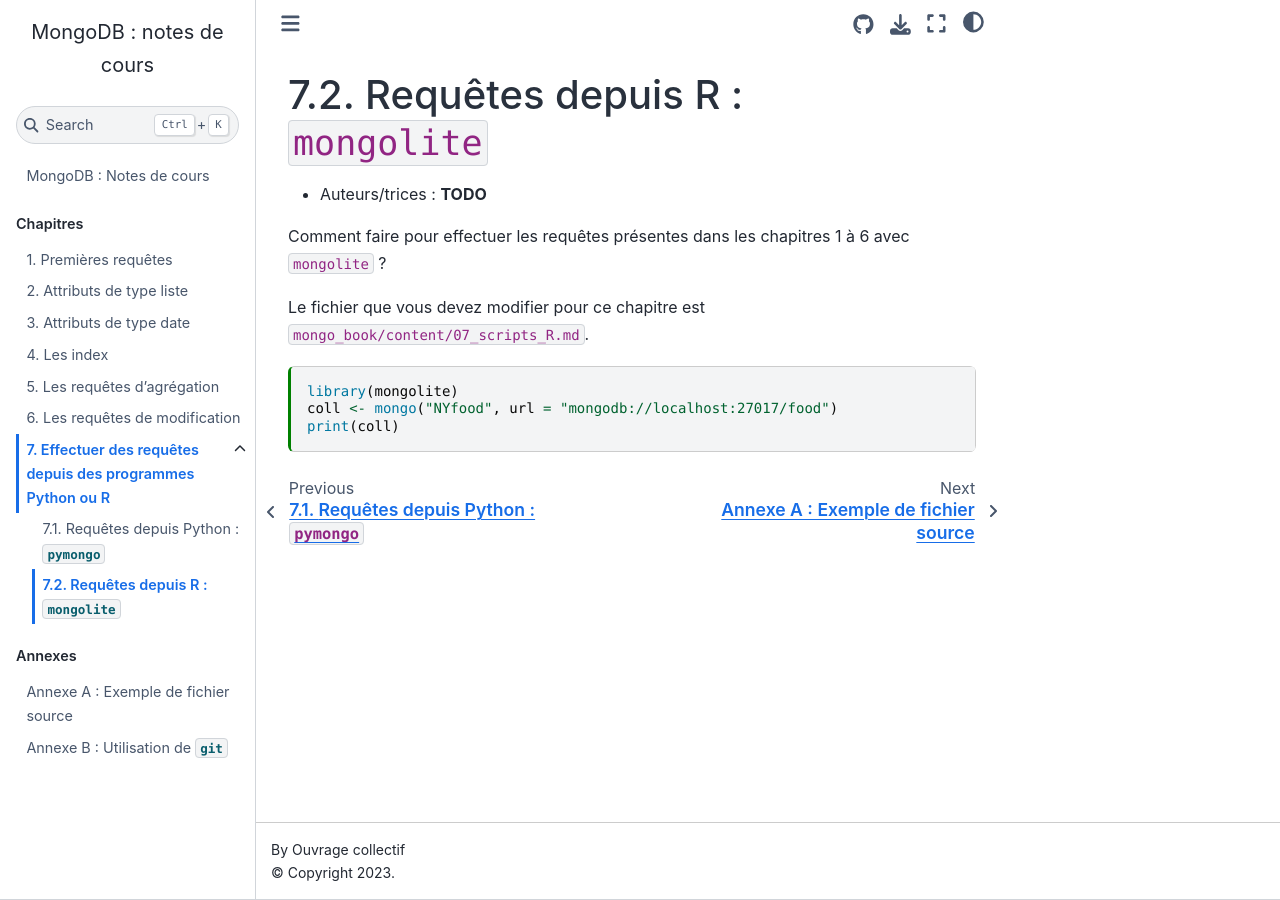
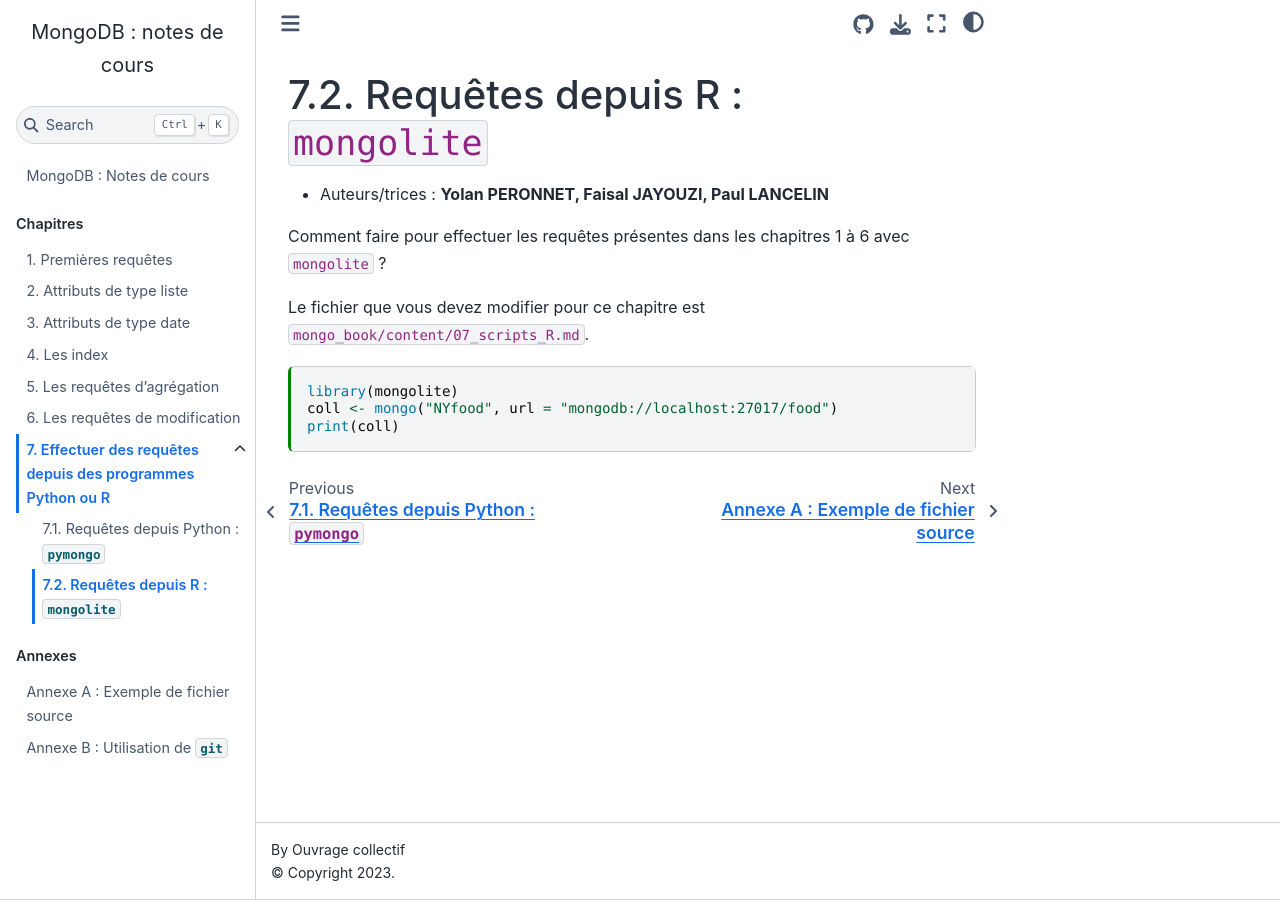
Before and after one commit to rtavenar/mongo_book, a Jupyter Book: the page built from content/07_scripts_R.md, in a window 1280 px wide. Built offline with Jupyter Book 1.0.4 settings and Sphinx 7.4.7 and the Sphinx Book theme 1.1.4, drawn with Linux system fonts in a browser that asks for light colours.

Commit message:
Update 07_scripts_R.md

```diff
--- a/content/07_scripts_R.md
+++ b/content/07_scripts_R.md
@@ -16,7 +16,7 @@ kernelspec:
 (sec:mongolite)=
 # Requêtes depuis R : `mongolite`
 
-* Auteurs/trices : **TODO**
+* Auteurs/trices : **Yolan PERONNET, Faisal JAYOUZI, Paul LANCELIN**
 
 Comment faire pour effectuer les requêtes présentes dans les chapitres 1 à 6 avec `mongolite` ?
 
```
